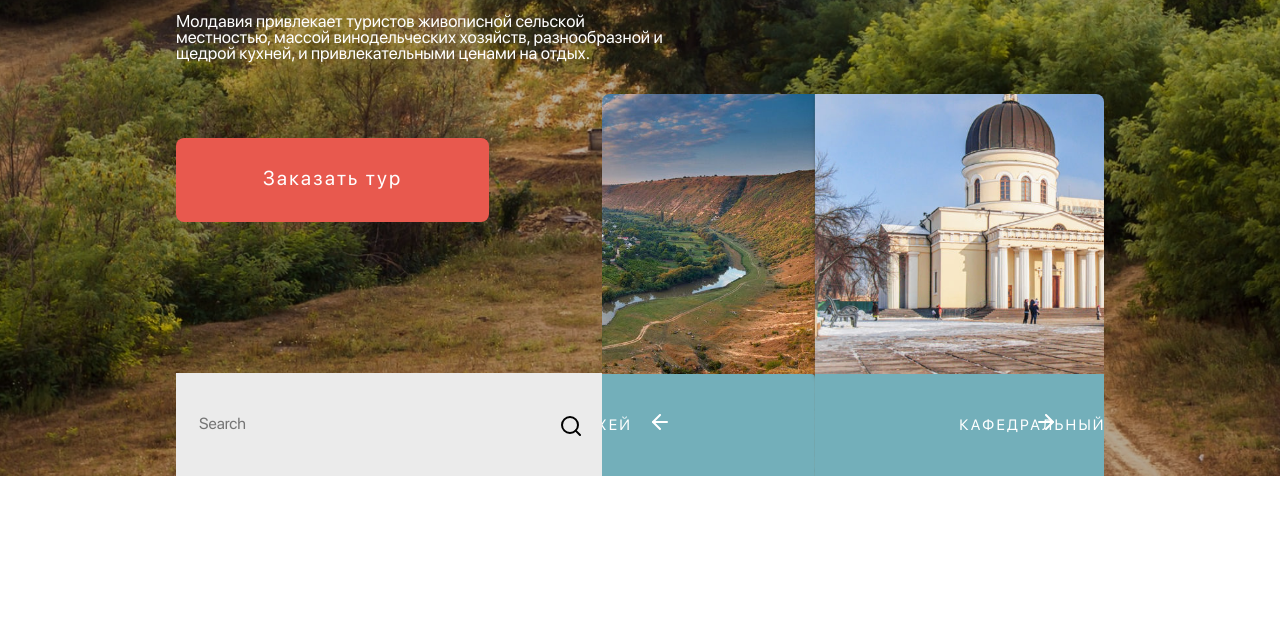
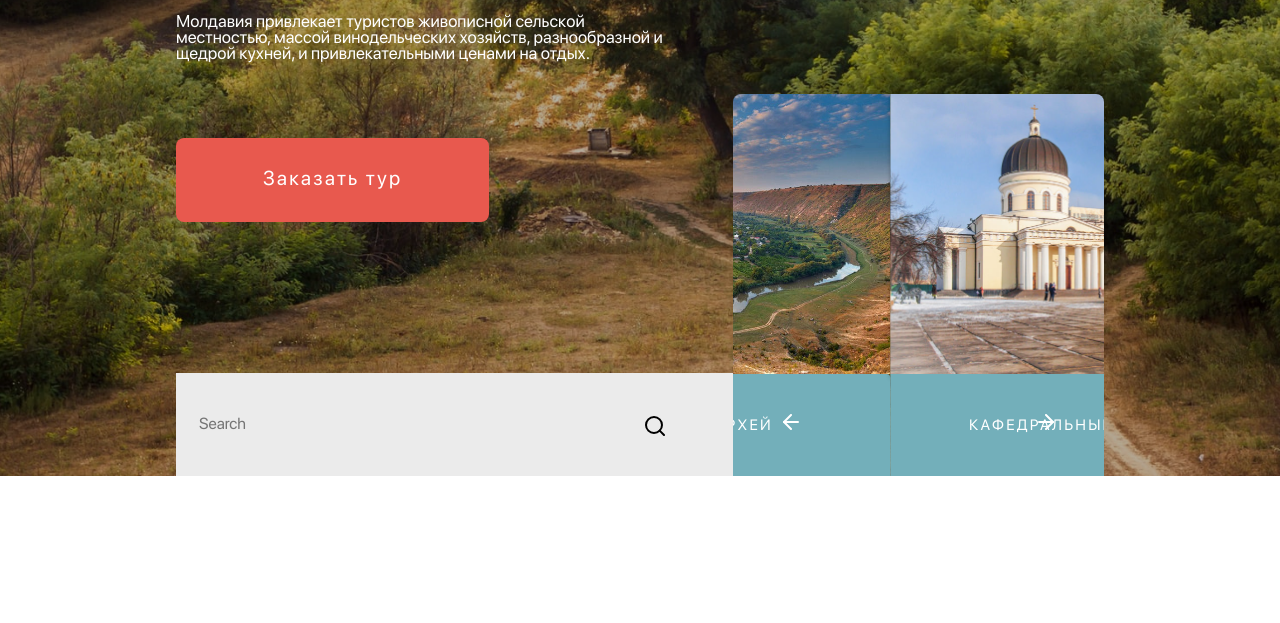
Before and after one commit to SilverMoon17/KKTRAVEL, a plain HTML site: page index.html in a window 1280 px wide. Shown: the part 639-1262 px from the top of the page. Drawn offline with nearby package versions, Linux system fonts and the light colour scheme.

Commit message:
Add files via upload

```diff
--- a/css/style.css
+++ b/css/style.css
@@ -313,7 +313,7 @@ a {
     position: relative;
 }
 .swiper-container {
-    width: 502px;
+    width: 33%;
     position: absolute;
     right: 0;
     bottom: 0;
@@ -813,9 +813,12 @@ a {
 	margin-left: 32px;
 	padding-right: 35px;
 }
-@media (max-width: 1366px) {
+@media (max-width: 1440px) {
     .input-group {
-        min-width: 51%;
+        min-width: 60%;
+    }
+    .swiper-container {
+        min-width: 40%;
     }
     .attractions {
         display: flex;
```
